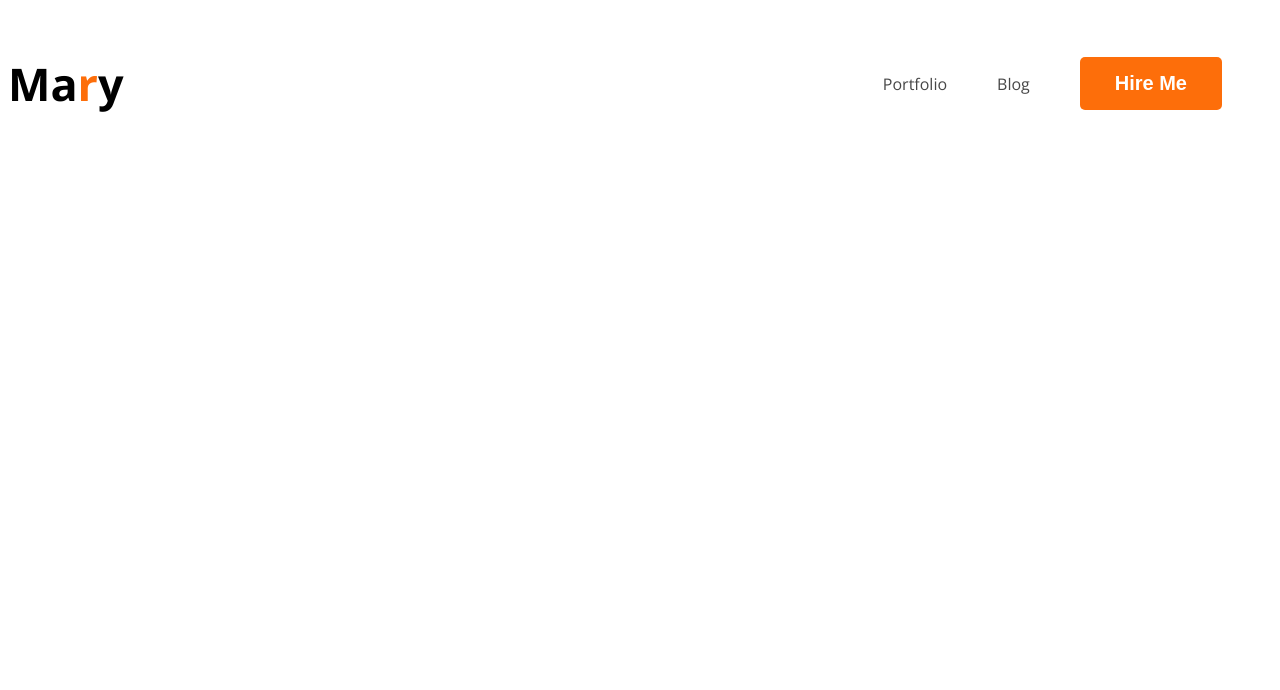
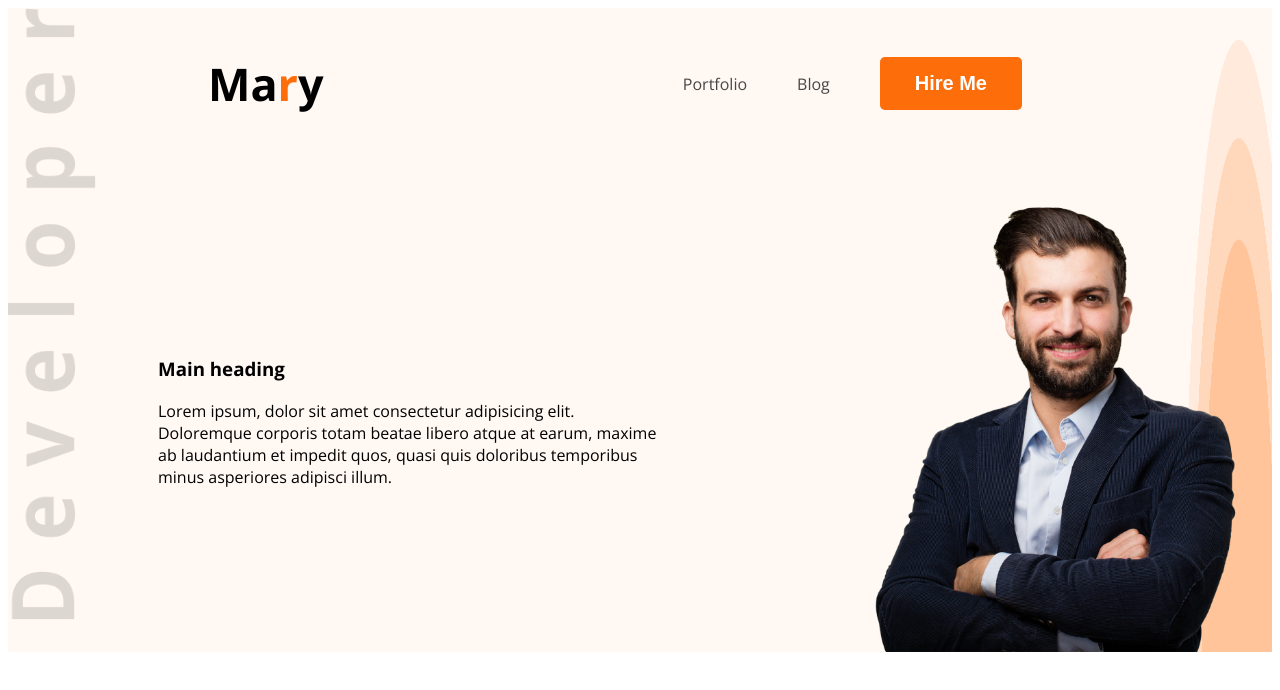
Before and after one commit to mirnatul/ph_l1_recap, a plain HTML site: page milestone 1/project/developer-portfolio/index.html in a window 1280 px wide. Drawn offline with nearby package versions, Linux system fonts and the light colour scheme.

Commit message:
module 5 completed

```diff
--- a/milestone 1/project/developer-portfolio/index.html
+++ b/milestone 1/project/developer-portfolio/index.html
@@ -17,7 +17,7 @@
 </head>
 
 <body>
-    <header>
+    <header class="header">
         <nav>
             <h3 class="nav-title">Ma<span class="text-primary">r</span>y</h3>
             <ul>
@@ -26,6 +26,15 @@
                 <li><button class="button-primary">Hire Me</button></li>
             </ul>
         </nav>
+        <div class="banner">
+            <div class="banner-content">
+                <h3>Main heading</h3>
+                <p>Lorem ipsum, dolor sit amet consectetur adipisicing elit. Doloremque corporis totam beatae libero
+                    atque at earum, maxime ab laudantium et impedit quos, quasi quis doloribus temporibus minus
+                    asperiores adipisci illum.</p>
+            </div>
+            <img class="profile-pic" src="images/hardy.png" alt="">
+        </div>
     </header>
     <main>
 
--- a/milestone 1/project/developer-portfolio/styles/portfolio.css
+++ b/milestone 1/project/developer-portfolio/styles/portfolio.css
@@ -22,6 +22,7 @@ nav {
     display: flex;
     justify-content: space-between;
     align-items: center;
+    margin: 0 200px;
 }
 
 .nav-title {
@@ -43,3 +44,29 @@ nav a {
     text-decoration: none;
     color: #474747;
 }
+
+/* header related style */
+
+.header {
+    background-color: #FFF8F3;
+    background-image: url(' ../images/header_bg.png'), url(../images/developer.png);
+    background-repeat: no-repeat;
+    background-position: bottom right, top left;
+    background-size: 7% 95%;
+
+}
+
+.banner {
+    padding: 30px 30px 0px 150px;
+    display: flex;
+    align-items: center;
+    justify-content: space-between;
+}
+
+.banner-content {
+    max-width: 500px;
+}
+
+.banner .profile-pic {
+    width: 400px;
+}
```
Also changed, not shown: milestone 1/project/developer-portfolio/images/developer.png (added), milestone 1/project/developer-portfolio/images/hardy.png (added), milestone 1/project/developer-portfolio/images/header_bg.png (added), milestone 1/project/developer-portfolio/images/icons/facebook.png (added), milestone 1/project/developer-portfolio/images/icons/insta.png (added), milestone 1/project/developer-portfolio/images/icons/js.png (added), milestone 1/project/developer-portfolio/images/icons/mongo.png (added), milestone 1/project/developer-portfolio/images/icons/nodejs.png (added), milestone 1/project/developer-portfolio/images/icons/react.png (added), milestone 1/project/developer-portfolio/images/icons/twitter.png (added).
